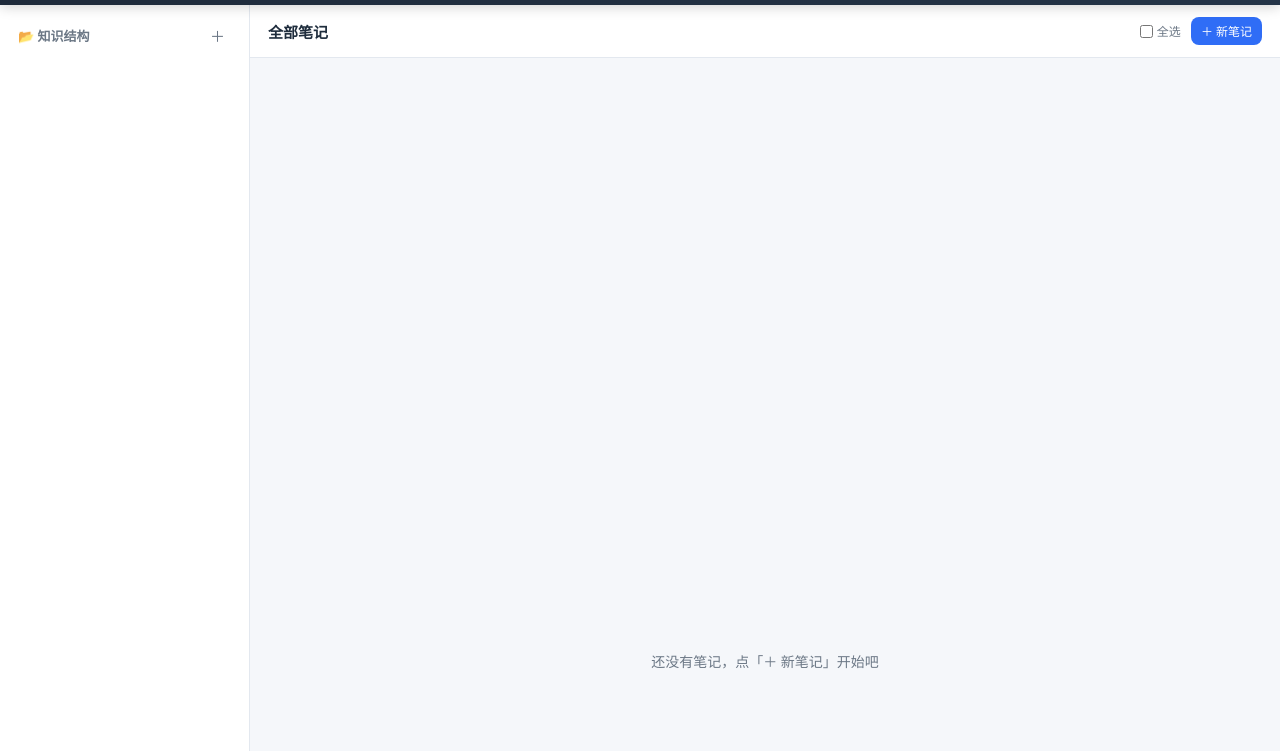
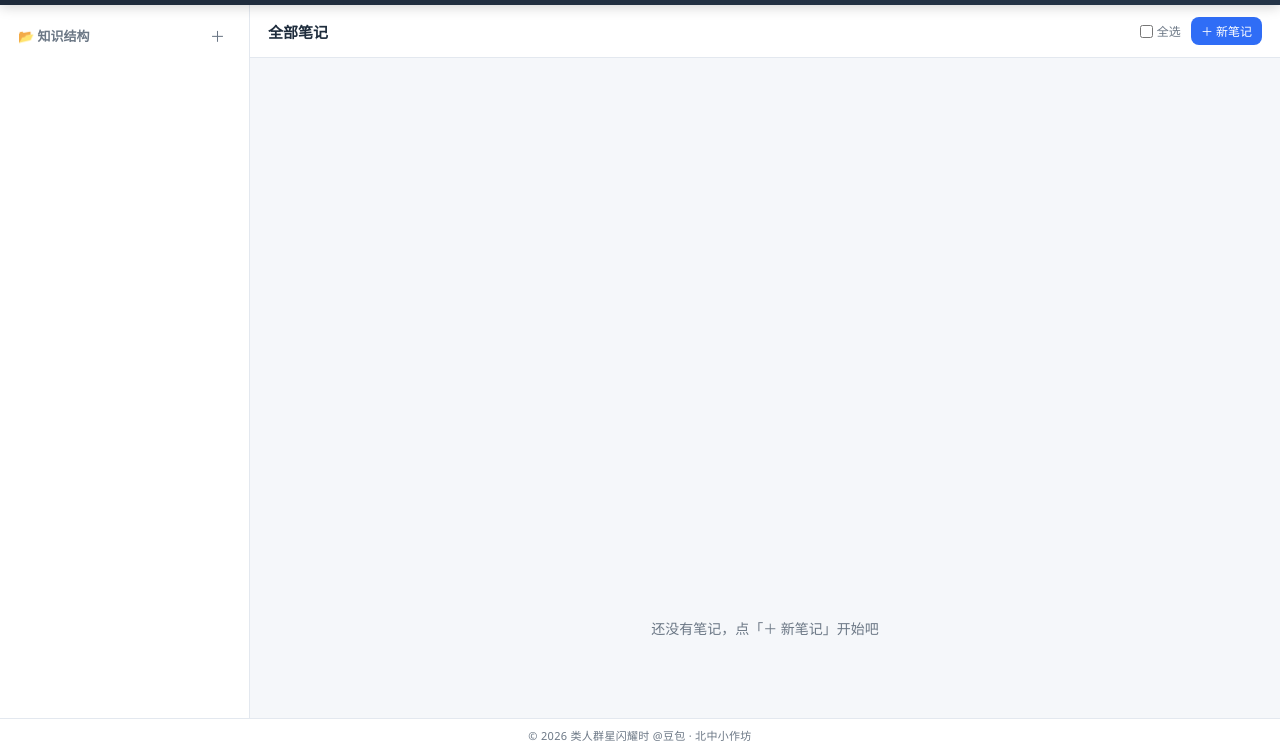
Before and after one commit to YuanShenNiuBi1314/nb-notebook, a plain HTML site: page web/index.html in a window 1280 px wide. Shown: the part 49-800 px from the top of the page. Drawn offline with Linux system fonts and the light colour scheme; no server answers.

Commit message:
页面底部增加版权信息：© 2026 类人群星闪耀时 @豆包 · 北中小作坊

```diff
--- a/web/index.html
+++ b/web/index.html
@@ -88,6 +88,7 @@
       <div id="aiResult" class="ai-result hidden"></div>
     </section>
   </div>
+  <footer class="app-footer">© 2026 类人群星闪耀时 @豆包 · 北中小作坊</footer>
 </div>
 
 <!-- ===== 打印确认弹窗 ===== -->
--- a/web/style.css
+++ b/web/style.css
@@ -52,6 +52,13 @@ body {
   font-size: 11px; padding: 4px 12px; border-radius: 20px; white-space: nowrap;
   background: linear-gradient(90deg, rgba(255,159,67,.25), rgba(255,107,107,.25));
   color: #ffd9a8; border: 1px solid rgba(255,159,67,.35);
+}
+/* 底部版权条 */
+.copyright {
+  flex-shrink: 0; height: 28px; line-height: 28px; text-align: center;
+  font-size: 11px; color: #8a94a3; background: #eef1f5;
+  border-top: 1px solid var(--line); letter-spacing: .3px;
+  user-select: none;
 }
 
 /* ===== 按钮 ===== */
@@ -269,6 +276,18 @@ body {
 ::-webkit-scrollbar-thumb:hover { background: #aab6c4; }
 ::-webkit-scrollbar-track { background: transparent; }
 
+/* ===== 版权信息 ===== */
+.app-footer {
+  flex-shrink: 0;
+  text-align: center;
+  padding: 8px 12px;
+  font-size: 11px;
+  color: var(--sub);
+  background: var(--panel);
+  border-top: 1px solid var(--line);
+  letter-spacing: .3px;
+}
+
 /* ===== 移动端适配 ===== */
 @media (max-width: 1000px) {
   body { overflow: auto; }
```
